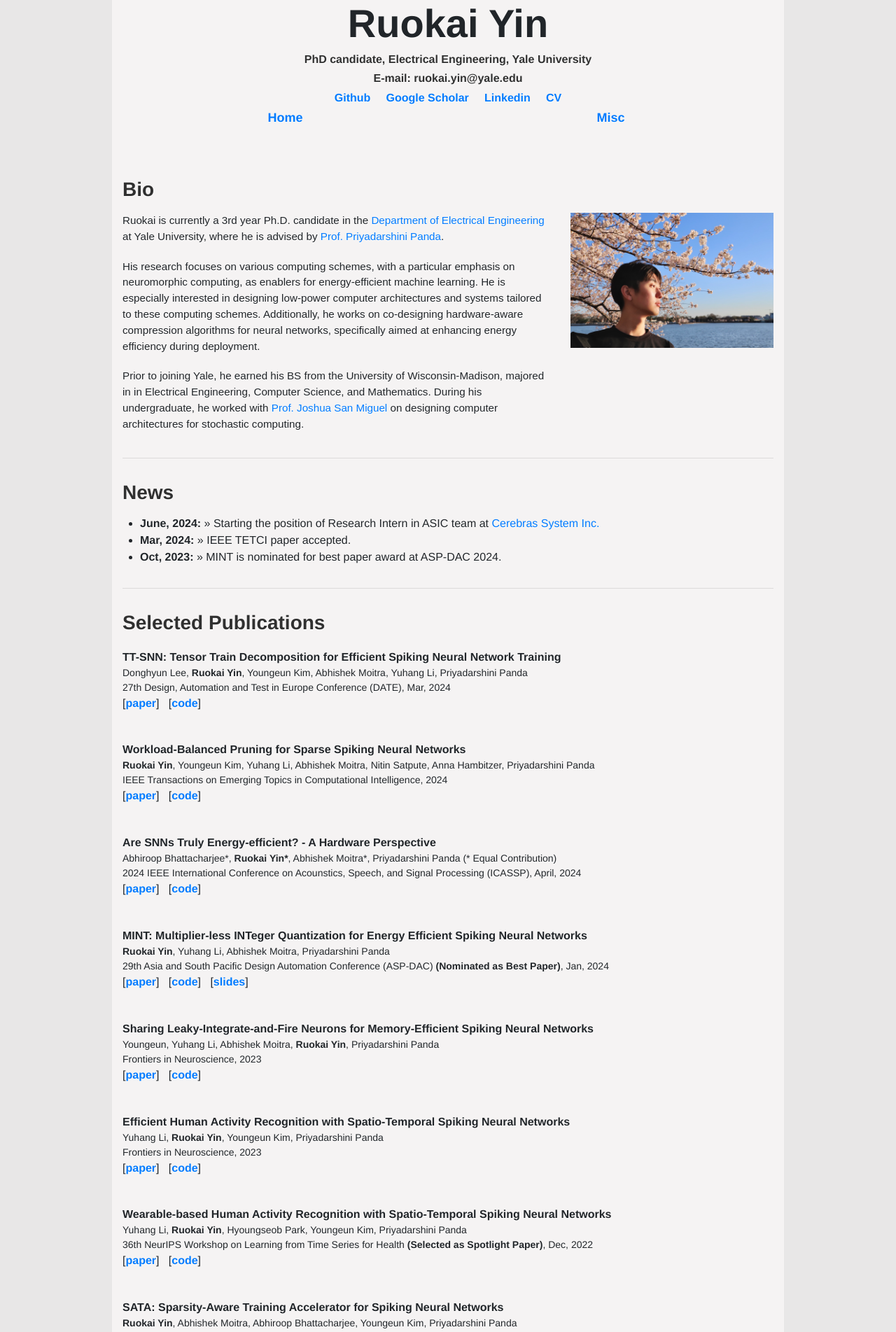
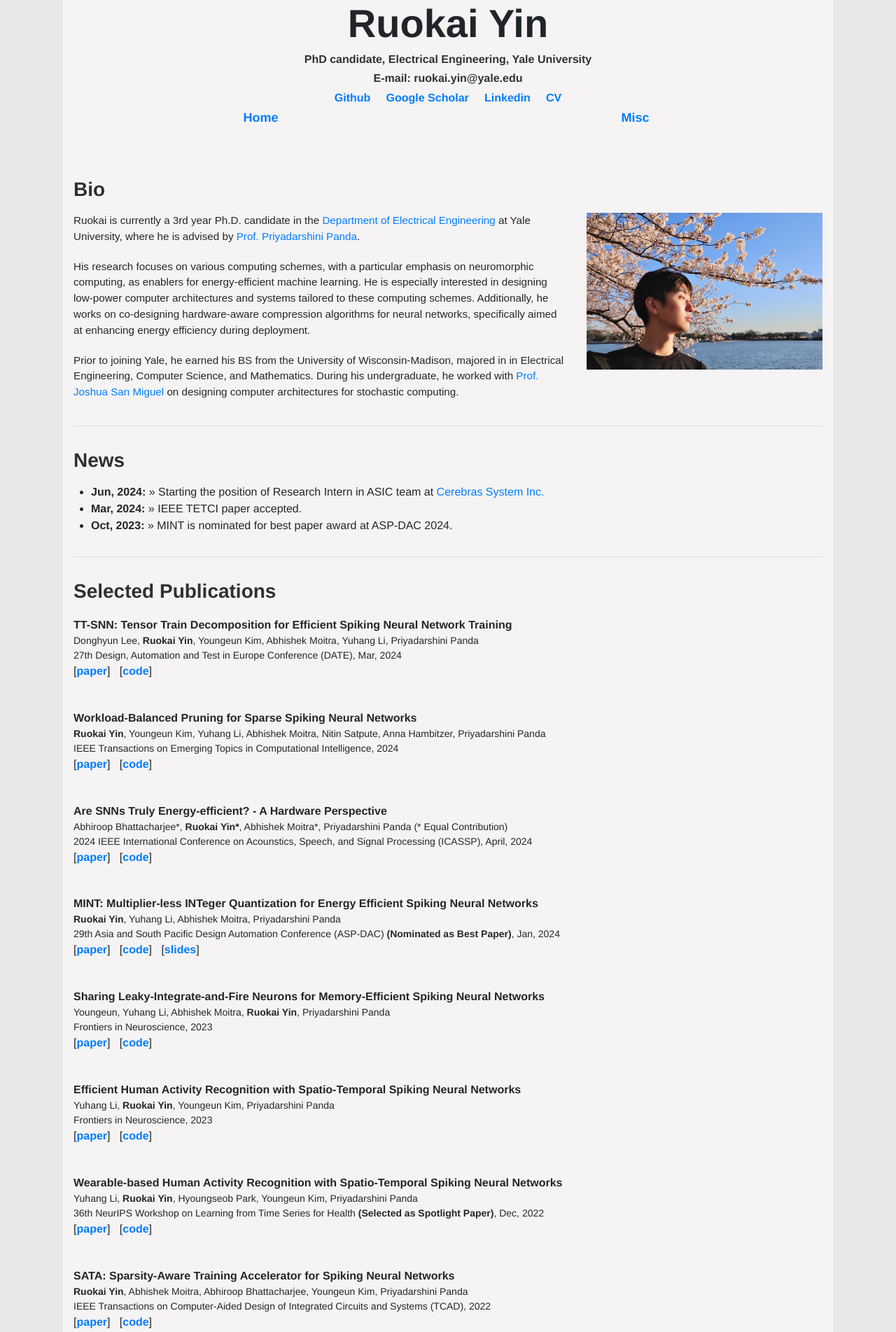
Before and after one commit to RuokaiYin/RuokaiYin.github.io, a Jekyll site: the page built from index.html, in a window 1280 px wide. Shown: the top 1903 px of the page at 70% size. Built offline with Jekyll 4.4.1, drawn with Linux system fonts in a browser that asks for light colours.

Commit message:
wider box,

```diff
--- a/_includes/news.html
+++ b/_includes/news.html
@@ -6,7 +6,7 @@
 
 <div class="row">
     <ul>
-        <li><strong>June, 2024:</strong> » Starting the position of Research Intern in ASIC team at <a href="https://www.cerebras.net/company/">Cerebras System Inc.</a></li>
+        <li><strong>Jun, 2024:</strong> » Starting the position of Research Intern in ASIC team at <a href="https://www.cerebras.net/company/">Cerebras System Inc.</a></li>
         <li><strong>Mar, 2024:</strong> » IEEE TETCI paper accepted.</a></li>
         <li><strong>Oct, 2023:</strong> » MINT is nominated for best paper award at ASP-DAC 2024.</a></li>
         <!-- Add more news items here -->
--- a/_sass/main.scss
+++ b/_sass/main.scss
@@ -7,7 +7,7 @@
 .container {
   margin: 0 auto;
   background: #fdfafaa2;
-  max-width: 960px;
+  max-width: 1100px;
 }
 
 .vcenter {
```
